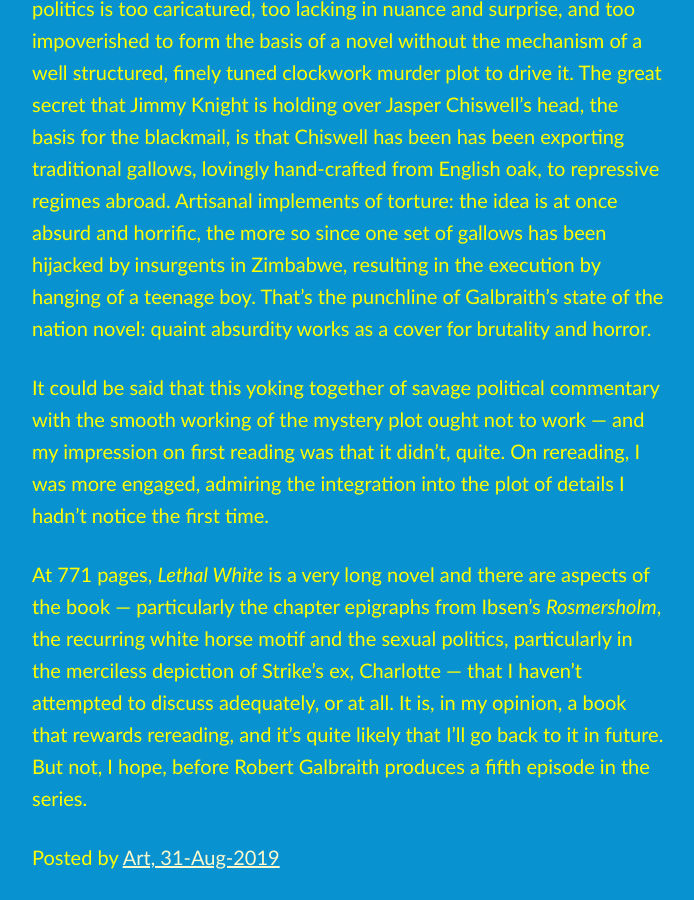
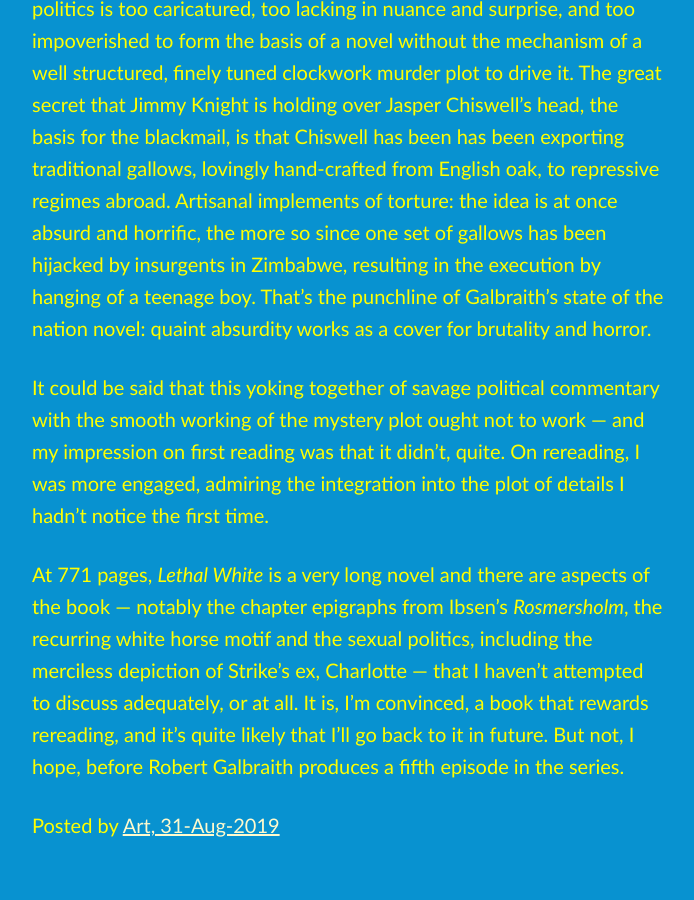
Before and after one commit to artkavanagh/github.io, a Jekyll site: the page Robert-Galbraith-Lethal-White.html, which Jekyll copies as it is, in a window 1280 px wide and 900 px high, scrolled down 5465 px. Shown: the whole window, without its empty margins (292-986 px from the left). Built offline with Jekyll 4.4.1, drawn with Linux system fonts in a browser that asks for light colours; after the commit the page ends 6333 px from its top, so only the background shows below that.

Commit message:
Update Robert-Galbraith-Lethal-White.html

```diff
--- a/Robert-Galbraith-Lethal-White.html
+++ b/Robert-Galbraith-Lethal-White.html
@@ -45,7 +45,7 @@
 
 <p>It could be said that this yoking together of savage political commentary with the smooth working of the mystery plot ought not to work — and my impression on first reading was that it didn’t, quite. On rereading, I was more engaged, admiring the integration into the plot of details I hadn’t notice the first time.</p>
 
-<p>At 771 pages, <cite>Lethal White</cite> is a very long novel and there are aspects of the book — particularly the chapter epigraphs from Ibsen’s <cite>Rosmersholm</cite>, the recurring white horse motif and the sexual politics, particularly in the merciless depiction of Strike’s ex, Charlotte — that I haven’t attempted to discuss adequately, or at all. It is, in my opinion, a book that rewards rereading, and it’s quite likely that I’ll go back to it in future. But not, I hope, before Robert Galbraith produces a fifth episode in the series.</p>
+<p>At 771 pages, <cite>Lethal White</cite> is a very long novel and there are aspects of the book — notably the chapter epigraphs from Ibsen’s <cite>Rosmersholm</cite>, the recurring white horse motif and the sexual politics, including the merciless depiction of Strike’s ex, Charlotte — that I haven’t attempted to discuss adequately, or at all. It is, I’m convinced, a book that rewards rereading, and it’s quite likely that I’ll go back to it in future. But not, I hope, before Robert Galbraith produces a fifth episode in the series.</p>
 
 <p>Posted by <a href="https://www.artkavanagh.ie">Art, 31-Aug-2019</a></p>
 </body>
```
